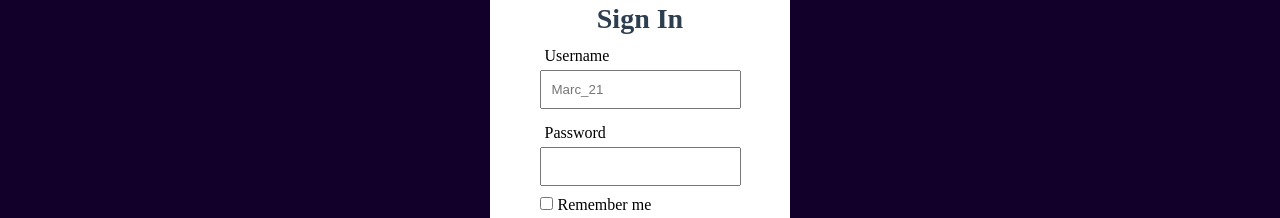
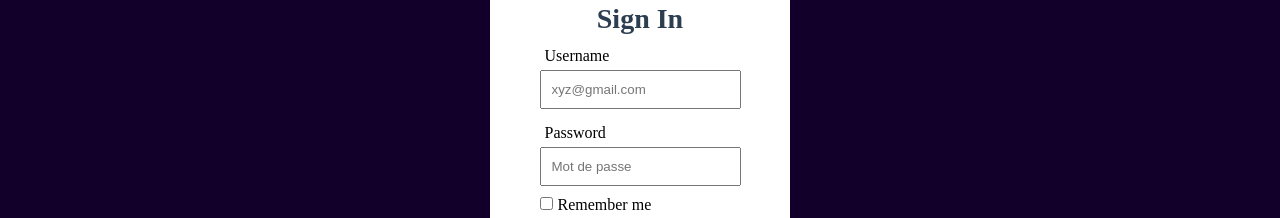
Before and after one commit to Squal94/Khadir_Lounis_Projet_13_112022, a React (Create React App) app in the folder remede_agency/: page / in a window 1280 px wide. Shown: the part 210-428 px from the top of the page. Built offline with nearby package versions, Linux system fonts and the light colour scheme.

Commit message:
Reducer  login logout

```diff
--- a/remede_agency/src/App/Store.js
+++ b/remede_agency/src/App/Store.js
@@ -1,8 +1,8 @@
 import { configureStore } from "@reduxjs/toolkit";
-// import postsReducer from "../feature/post.slice";
+import userReducer from "../features/post.slice";
 
 export default configureStore({
   reducer: {
-    posts: null,
+    user: userReducer,
   },
 });
--- a/remede_agency/src/Components/SignForm.js
+++ b/remede_agency/src/Components/SignForm.js
@@ -1,14 +1,47 @@
 import React, { useRef } from "react";
 import userPic from "./../Assets/IconSign.png";
+// import { useNavigate } from "react-router-dom";
+import { useDispatch } from "react-redux";
+import { loginUser } from "../features/post.slice";
+import axios from "axios";
 
 const SignForm = () => {
+  const userEmailRef = useRef();
+  const UserPassRef = useRef();
+  // let navigate = useNavigate();
+  const dispatch = useDispatch();
   const handleLogin = (e) => {
     e.preventDefault();
-    console.log(userNameRef.current.value, UserPassRef.current.value);
+    console.log(userEmailRef.current.value, UserPassRef.current.value);
+
+    const headers = { "Content-Type": "application/json" };
+
+    const data = {
+      email: userEmailRef.current.value,
+      password: UserPassRef.current.value,
+    };
+
+    //Récupérer firstname lastname dans l'email
+    // let firstName = data.email.split("@")[0];
+    // let lastName = data.email.split("@")[1];
+    // lastName = lastName.split(".")[0];
+    // firstName = firstName.charAt(0).toUpperCase() + firstName.slice(1);
+    // lastName = lastName.charAt(0).toUpperCase() + lastName.slice(1);
+
+    axios
+      .post("http://localhost:3001/api/v1/user/login", data, {
+        headers: headers,
+      })
+
+      .then((res) => {
+        dispatch(loginUser([console.log(res.data)]));
+        // dispatch(loginUser([res.data.body.token, data.email]));
+        // navigate("/profile");
+      })
+      .catch((err) => {
+        console.log(err);
+      });
   };
-
-  const userNameRef = useRef();
-  const UserPassRef = useRef();
 
   return (
     <div className="formContainer">
@@ -22,16 +55,22 @@ const SignForm = () => {
         <div className="formContainer__email">
           <label className="inputTexte">Username</label>
           <input
-            type="text"
-            id="username"
-            placeholder="Marc_21"
-            ref={userNameRef}
+            type="email"
+            id="email"
+            placeholder="xyz@gmail.com"
+            ref={userEmailRef}
             required
           />
         </div>
         <div className="formContainer__password">
           <label className="inputTexte">Password</label>
-          <input type="password" id="password" ref={UserPassRef} required />
+          <input
+            type="password"
+            id="password"
+            ref={UserPassRef}
+            placeholder="Mot de passe"
+            required
+          />
         </div>
         <div className="formContainer__remember">
           <input type="checkbox" id="remember-me" />
--- /dev/null
+++ b/remede_agency/src/features/post.slice.js
@@ -0,0 +1,32 @@
+import { createSlice } from "@reduxjs/toolkit";
+
+const initialState = () => ({
+  email: "",
+  firstName: "",
+  lastName: "",
+  auth: {
+    Logged: false,
+    Token: "",
+  },
+});
+
+export const usersSlice = createSlice({
+  name: "users",
+  initialState: initialState(),
+  reducers: {
+    //users/loginUser
+    loginUser: (state, action) => {
+      state.auth.Logged = !state.auth.Logged;
+      state.auth.Token = action.payload[0];
+      state.email = action.payload[1];
+    },
+    logoutUser: (state) => {
+      state = initialState();
+      return state;
+    },
+  },
+});
+
+export const { loginUser, logoutUser } = usersSlice.actions;
+
+export default usersSlice.reducer;
```
